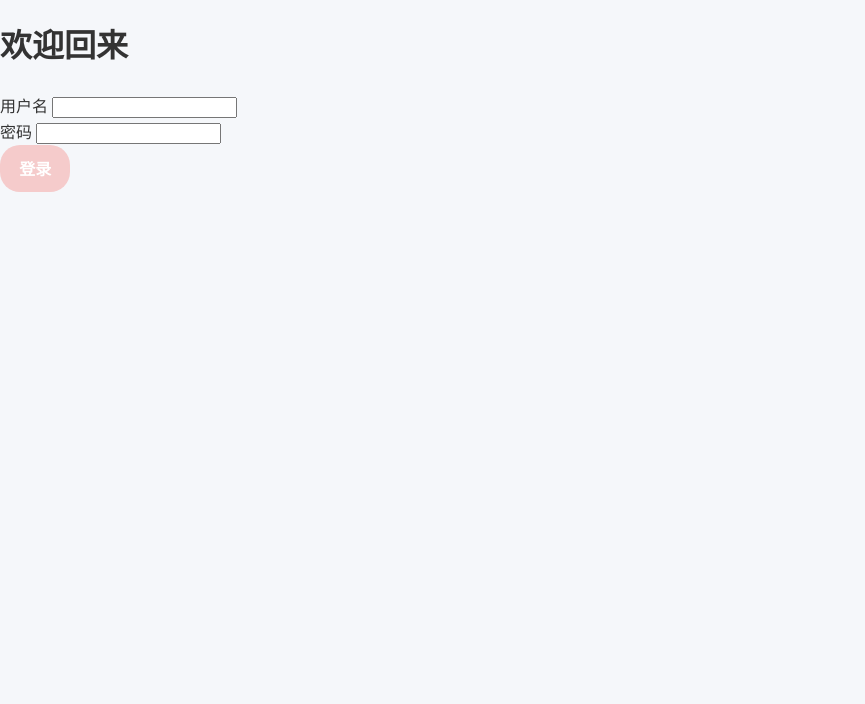
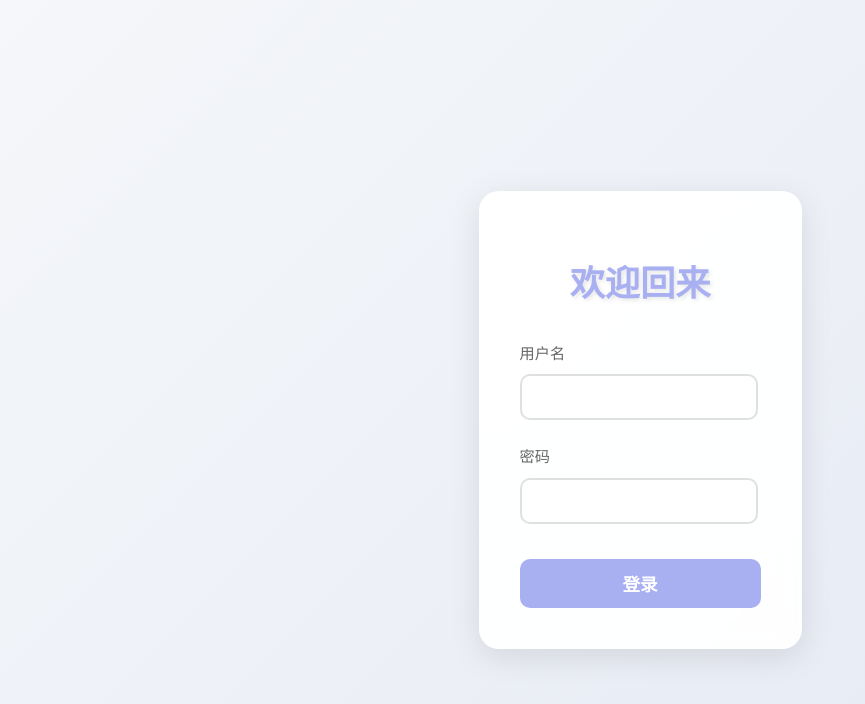
Before and after one commit to Acan98xc/xcdc, a website: page public/login.html in a window 1280 px wide. Shown: the whole page, without its empty margins (0-865 px from the left). Drawn offline with Linux system fonts and the light colour scheme.

Commit message:
完善登录功能

```diff
--- a/public/login.html
+++ b/public/login.html
@@ -8,7 +8,7 @@
     <title>登录</title>
 </head>
 
-<body>
+<body class="login-page">
     <div class="login-container">
         <h1>欢迎回来</h1>
         <form id="login-form">
--- a/public/styles.css
+++ b/public/styles.css
@@ -519,6 +519,7 @@ button:active {
         padding: 0.4rem 0.6rem;
         font-size: 0.7rem;
     }
+
     #wheel-container {
         width: 320px;
         height: 320px;
@@ -589,3 +590,119 @@ button:active {
     padding: 5px 10px;
     cursor: pointer;
 }
+
+/* 登录页面的美化样式 */
+.login-container {
+    max-width: 400px;
+    margin: 100px auto;
+    padding: 40px;
+    background: rgba(255, 255, 255, 0.95);
+    border-radius: 20px;
+    box-shadow: 0 8px 32px rgba(0, 0, 0, 0.1);
+    backdrop-filter: blur(10px);
+    border: 1px solid rgba(255, 255, 255, 0.2);
+    animation: fadeIn 0.5s ease-out;
+}
+
+.login-container h1 {
+    color: var(--primary-color);
+    margin-bottom: 30px;
+    font-size: 2.2em;
+    text-align: center;
+    font-weight: 700;
+    text-shadow: 2px 2px 4px rgba(0, 0, 0, 0.1);
+}
+
+.form-group {
+    margin-bottom: 25px;
+    position: relative;
+}
+
+.form-group label {
+    display: block;
+    margin-bottom: 8px;
+    font-weight: 500;
+    color: #666;
+    font-size: 0.95em;
+    transition: color 0.3s ease;
+}
+
+.form-group input {
+    width: 85%;
+    padding: 12px 15px;
+    border: 2px solid #e0e0e0;
+    border-radius: 10px;
+    font-size: 1em;
+    transition: all 0.3s ease;
+    background: rgba(255, 255, 255, 0.9);
+}
+
+.form-group input:focus {
+    border-color: var(--primary-color);
+    box-shadow: 0 0 0 4px rgba(169, 176, 242, 0.1);
+    outline: none;
+}
+
+.form-group input:focus+label {
+    color: var(--primary-color);
+}
+
+.login-container button {
+    width: 100%;
+    padding: 12px;
+    background: var(--primary-color);
+    color: white;
+    border: none;
+    border-radius: 10px;
+    font-size: 1.1em;
+    font-weight: 600;
+    cursor: pointer;
+    transition: all 0.3s ease;
+    margin-top: 10px;
+}
+
+.login-container button:hover {
+    background: #8b93e8;
+    transform: translateY(-2px);
+    box-shadow: 0 4px 12px rgba(169, 176, 242, 0.3);
+}
+
+.login-container button:active {
+    transform: translateY(0);
+}
+
+/* 添加动画效果 */
+@keyframes fadeIn {
+    from {
+        opacity: 0;
+        transform: translateY(-20px);
+    }
+
+    to {
+        opacity: 1;
+        transform: translateY(0);
+    }
+}
+
+/* 响应式设计 */
+@media screen and (max-width: 480px) {
+    .login-container {
+        margin: 50px 20px;
+        padding: 30px 20px;
+    }
+
+    .login-container h1 {
+        font-size: 1.8em;
+    }
+}
+
+/* 添加背景样式 */
+body.login-page {
+    background: linear-gradient(135deg, #f5f7fa 0%, #e4e8f3 100%);
+    min-height: 100vh;
+    display: flex;
+    align-items: center;
+    justify-content: center;
+    margin: 0;
+    padding: 20px;
+}
```
Also changed, not shown: public/app.js (+5 -6 lines), public/wheel.html (+1 -1 lines).
